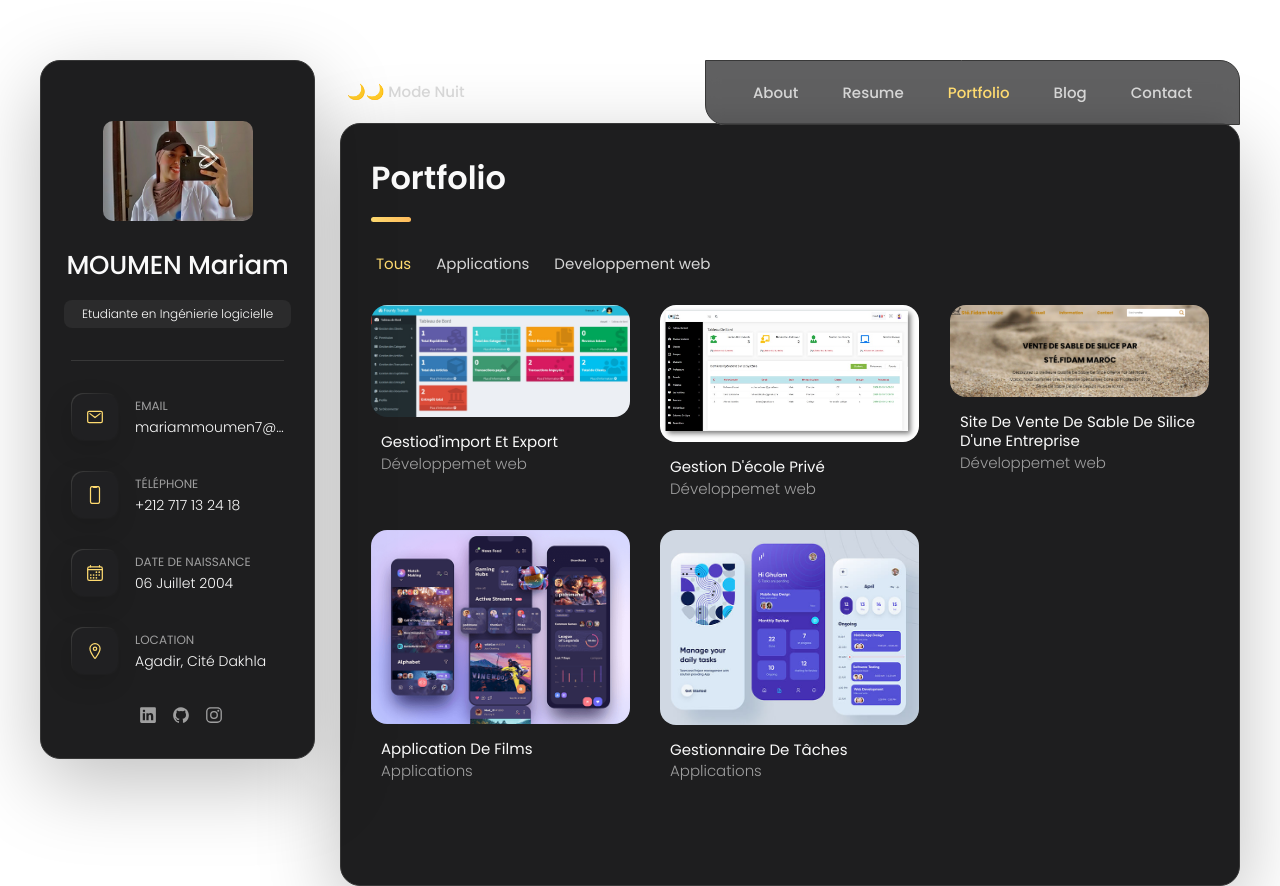
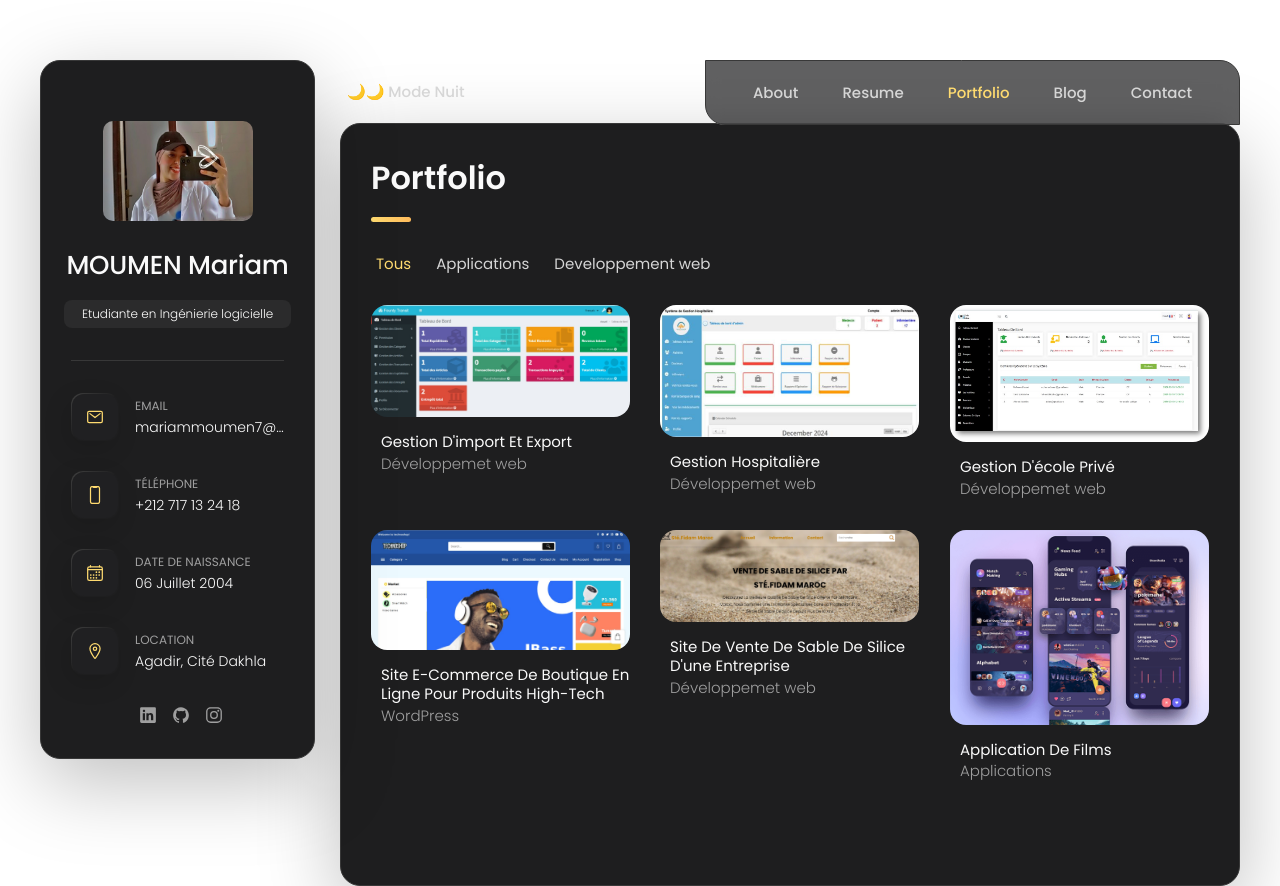
Before and after one commit to WebMariam124/portfolio, a plain HTML site: page index.html in a window 1280 px wide. Both pictures are taken after a click on the button "Portfolio". Drawn offline with nearby package versions, Linux system fonts and the light colour scheme.

Commit message:
Ajout des liens

```diff
--- a/index.html
+++ b/index.html
@@ -5,7 +5,7 @@
   <meta charset="UTF-8">
   <meta http-equiv="X-UA-Compatible" content="IE=edge">
   <meta name="viewport" content="width=device-width, initial-scale=1.0">
-  <title>vCard - Personal Portfolio</title>
+  <title>Portfolio</title>
 
   <!--
     - favicon
@@ -284,7 +284,7 @@
                 <h4 class="h4 service-item-title">Dessin et Conception</h4>
 
                 <p class="service-item-text">
-                  The most modern and high-quality design made at a professional level.
+                  Conception de designs modernes et professionnels.
                 </p>
               </div>
 
@@ -709,7 +709,7 @@
           <ul class="project-list">
 
             <li class="project-item  active" data-filter-item data-category="web development">
-              <a href="#">
+              <a href="https://github.com/WebMariam124/Gestion-d-import-et-export-">
 
                 <figure class="project-img">
                   <div class="project-item-icon-box">
@@ -719,7 +719,7 @@
                   <img src="./assets/images/projet-1.jpg" alt="finance" loading="lazy" height="100">
                 </figure>
 
-                <h3 class="project-title">Gestiod'import et export</h3>
+                <h3 class="project-title">Gestion d'import et export</h3>
 
                 <p class="project-category">Développemet web</p>
 
@@ -727,7 +727,24 @@
             </li>
 
             <li class="project-item  active" data-filter-item data-category="web development">
-              <a href="#">
+              <a href="https://github.com/WebMariam124/Application-de-Gestion-Hospitali-re">
+
+                <figure class="project-img">
+                  <div class="project-item-icon-box">
+                    <ion-icon name="eye-outline"></ion-icon>
+                  </div>
+
+                  <img src="./assets/images/PROJET--2.jpg" alt="finance" loading="lazy" height="100">
+                </figure>
+
+                <h3 class="project-title">Gestion Hospitalière</h3>
+
+                <p class="project-category">Développemet web</p>
+
+              </a>
+            </li>
+            <li class="project-item  active" data-filter-item data-category="web development">
+              <a href="https://github.com/WebMariam124/Application-de-gestion-d-cole-privee">
 
                 <figure class="project-img">
                   <div class="project-item-icon-box">
@@ -743,9 +760,28 @@
 
               </a>
             </li>
+            <li class="project-item  active" data-filter-item data-category="web development">
+              <a href="#">
+
+                <figure class="project-img">
+                  <div class="project-item-icon-box">
+                    <ion-icon name="eye-outline"></ion-icon>
+                  </div>
+
+                  <img src="./assets/images/WORDPRESS.jpg" alt="orizon" loading="lazy">
+                </figure>
+
+                <h3 class="project-title">
+                  Site E-commerce de Boutique en
+                  ligne pour produits high-tech</h3>
+
+                <p class="project-category">WordPress</p>
+
+              </a>
+            </li>
 
             <li class="project-item  active" data-filter-item data-category="web design">
-              <a href="#">
+              <a href="https://github.com/WebMariam124/vente-de-sable-de-silice">
 
                 <figure class="project-img">
                   <div class="project-item-icon-box">
@@ -780,23 +816,6 @@
               </a>
             </li>
 
-            <li class="project-item  active" data-filter-item data-category="applications">
-              <a href="#">
-
-                <figure class="project-img">
-                  <div class="project-item-icon-box">
-                    <ion-icon name="eye-outline"></ion-icon>
-                  </div>
-
-                  <img src="./assets/images/project-8.jpg" alt="task manager" loading="lazy">
-                </figure>
-
-                <h3 class="project-title">Gestionnaire de tâches</h3>
-
-                <p class="project-category">Applications</p>
-
-              </a>
-            </li>
 
 
 
```
Also changed, not shown: assets/images/PROJET--2.jpg (added), assets/images/WORDPRESS.jpg (added).
